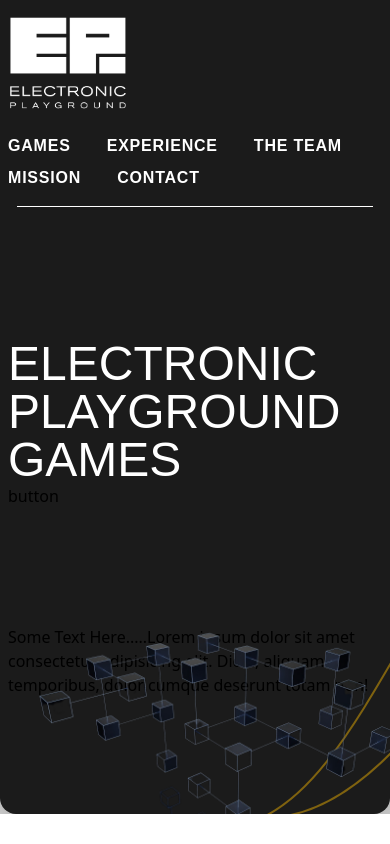
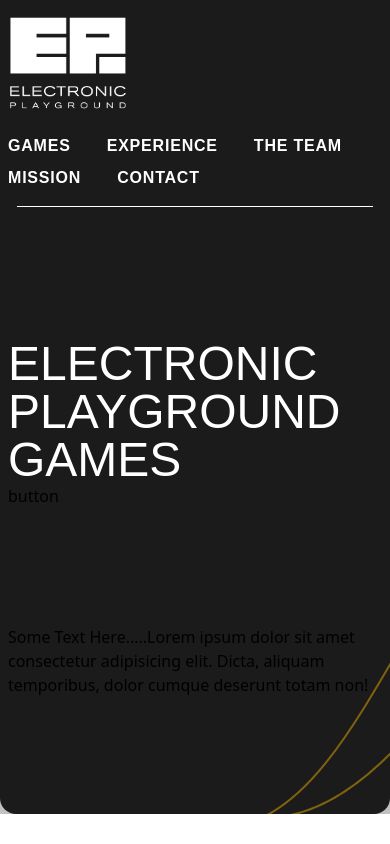
Before and after one commit to Electronic-Playground/website, a React (Vite) app: page / in a window 390 px wide. Built offline with nearby package versions, Linux system fonts and the light colour scheme.

Commit message:
adapt home to mobile version

```diff
--- a/src/components/Home.jsx
+++ b/src/components/Home.jsx
@@ -3,7 +3,7 @@
 
 const Home = () =>  (
     <section id="home" className="flex  relative bg-home-pattern px-2 md:px-16 h-[591px] max-w-[1280px] rounded-b-2xl overflow-hidden">
-      <div className="flex flex-col justify-evenly">
+      <div className="flex flex-col justify-evenly w-full ss:w-[80%] sm:w-[50%] md:w-[40%]">
         <div>
           <h1 className='text-5xl font-akzidenz-Bold font-[100] uppercase text-white'>electronic playground games</h1>
           <Button>CONTACT</Button>
@@ -12,8 +12,8 @@
           <p>Some Text Here.....Lorem ipsum dolor sit amet consectetur adipisicing elit. Dicta, aliquam temporibus, dolor cumque deserunt totam non!</p>
         </div>
       </div>
-      <div className='absolute -bottom-12 -right-20'>
-        <img src="../../assets/Fillers/BlokedChain-removedBg.png" alt="blockChain" className='w-[900px]'/>
+      <div className='absolute -bottom-16 -right-28 hidden md:block'>
+        <img src="../../assets/Fillers/BlokedChain-removedBg.png" alt="blockChain" className='w-[1000px]'/>
       </div>
 
 
--- a/src/components/Navbar.jsx
+++ b/src/components/Navbar.jsx
@@ -11,7 +11,7 @@
             />
         </div>
 
-        <div className="mt-2 md:mt-0">
+        <div className="mt-2 md:mt-6">
             <ul className="flex flex-1 font-akzidenz font-semibold text-base uppercase flex-wrap">
                 {navLinks.map((link, index) => (
                     <li
```
